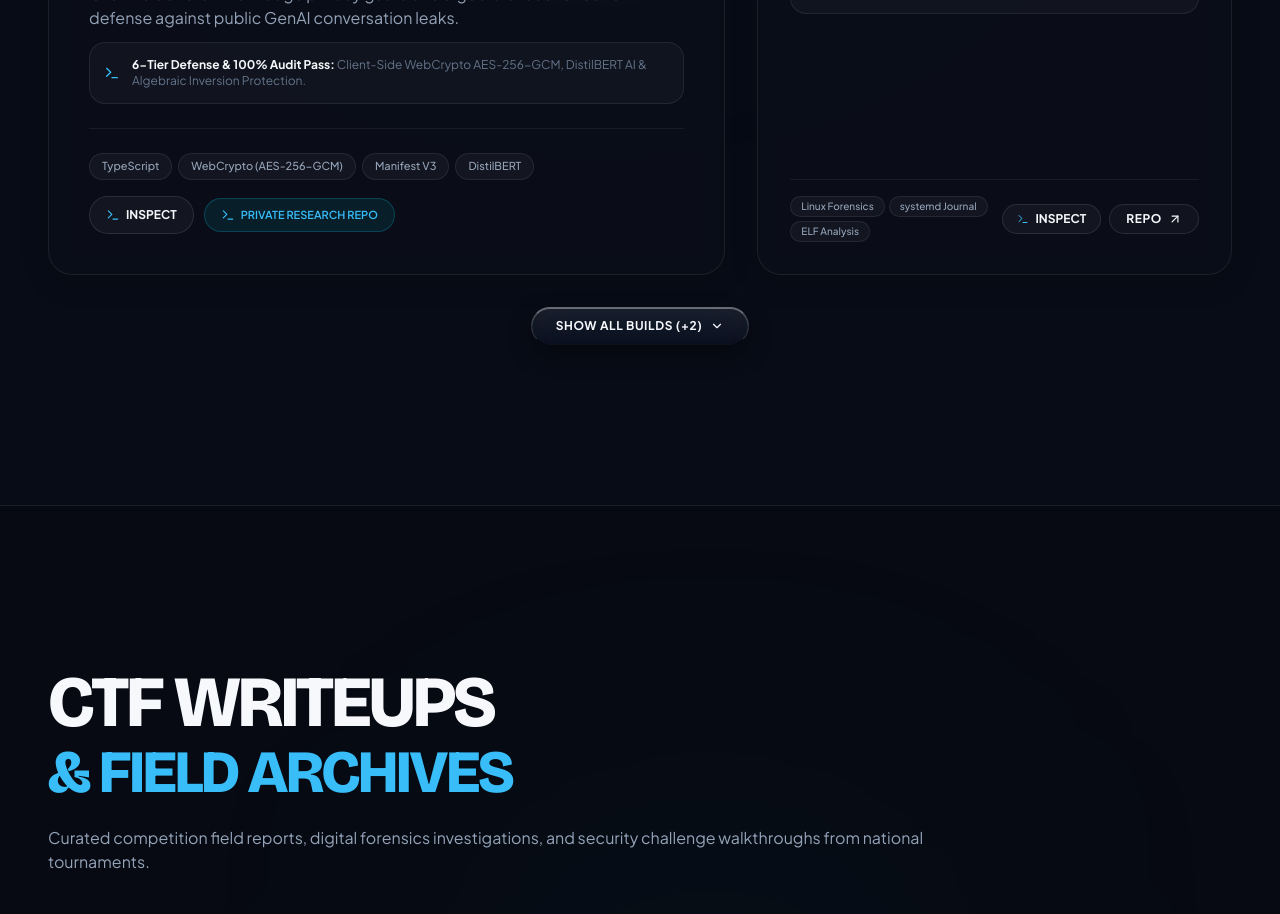
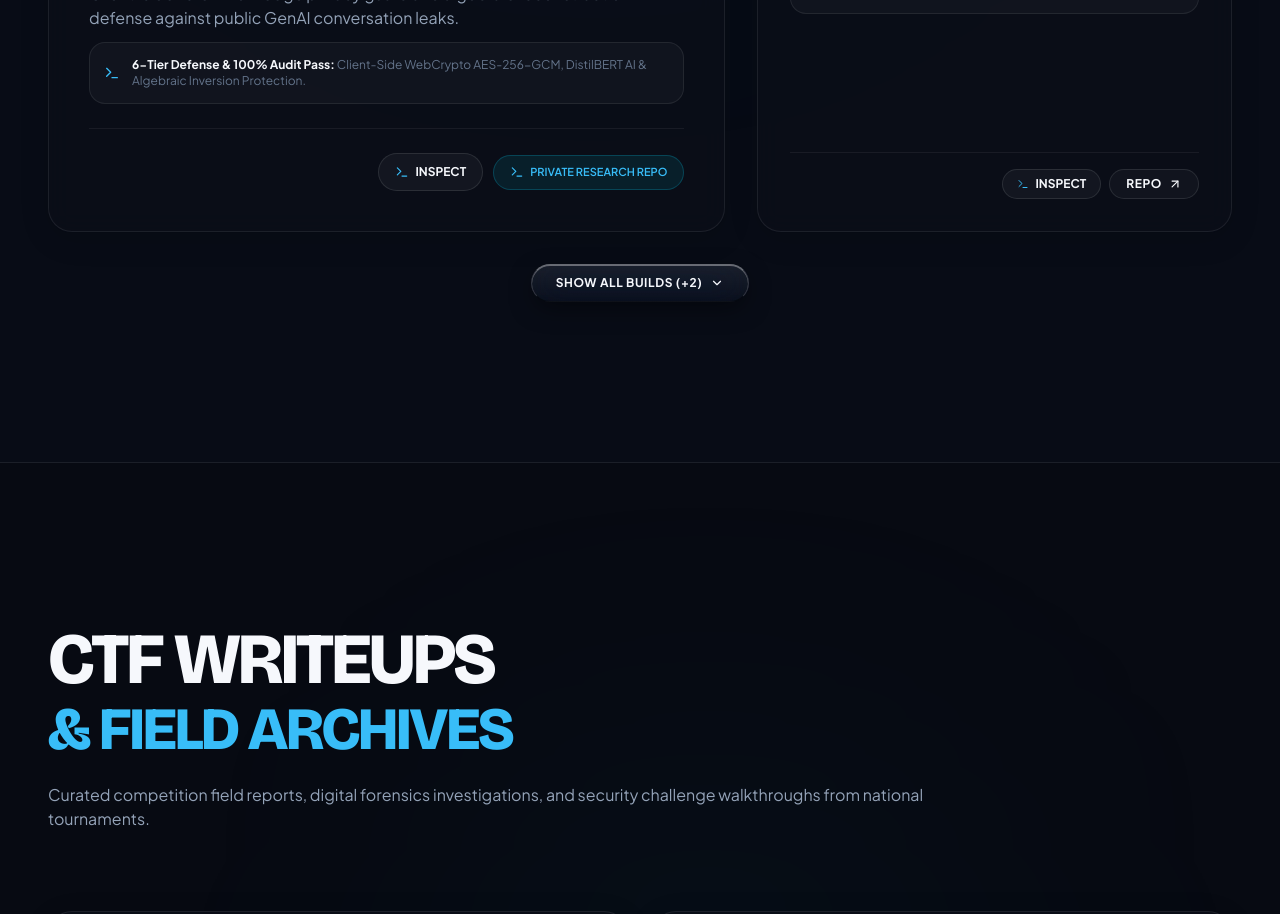
Before and after one commit to darflashxd/portfolio, a Next.js app: page / in a window 1280 px wide. Shown: the part 5140-6054 px from the top of the page. Built offline with nearby package versions, Linux system fonts and the light colour scheme.

Commit message:
refactor(portfolio): remove project tech pills and update CSC CTF challenge focus to file carving

```diff
--- a/src/components/Projects.tsx
+++ b/src/components/Projects.tsx
@@ -3,7 +3,7 @@
 import { useState, useEffect } from "react";
 import { createPortal } from "react-dom";
 import { motion, AnimatePresence, useReducedMotion } from "motion/react";
-import { ArrowUpRight, FolderGit2, Sparkles, Terminal, Activity, X, ExternalLink, Code2, ChevronDown } from "lucide-react";
+import { ArrowUpRight, FolderGit2, Sparkles, Terminal, Activity, X, ExternalLink, ChevronDown } from "lucide-react";
 import { portfolioData, type ProjectEntry } from "@/data/portfolioData";
 import { EditorialImage } from "@/components/EditorialImage";
 import { Reveal } from "@/components/motion/Reveal";
@@ -172,20 +172,8 @@ export function Projects() {
                         </div>
                       </div>
 
-                      {/* Footer Actions & Tags */}
-                      <div className="pt-6 mt-6 border-t border-white/[0.06] flex flex-wrap items-center justify-between gap-4">
-                        <div className="flex flex-wrap gap-1.5">
-                          {project.technologies.slice(0, 4).map((t) => (
-                            <span
-                              key={t}
-                              className="rounded-full px-3 py-1 bg-white/[0.04] border border-white/[0.08] text-[11px] font-sans font-medium text-studio-muted"
-                            >
-                              {t}
-                            </span>
-                          ))}
-                        </div>
-
-                        <div className="flex items-center gap-2.5">
+                      {/* Footer Actions */}
+                      <div className="pt-6 mt-6 border-t border-white/[0.06] flex items-center justify-end gap-2.5">
                         <button
                           type="button"
                           onClick={() => setInspectedProject(project)}
@@ -214,7 +202,6 @@ export function Projects() {
                               <span>PRIVATE RESEARCH REPO</span>
                             </span>
                           )}
-                        </div>
                       </div>
                     </article>
                   </TiltCard>
@@ -298,19 +285,7 @@ export function Projects() {
                       </div>
 
                       {/* Footer */}
-                      <div className="pt-4 mt-4 border-t border-white/[0.06] flex items-center justify-between gap-3">
-                        <div className="flex flex-wrap gap-1">
-                          {project.technologies.slice(0, 3).map((t) => (
-                            <span
-                              key={t}
-                              className="rounded-full px-2.5 py-0.5 bg-white/[0.04] border border-white/[0.08] text-[10px] font-sans font-medium text-studio-muted"
-                            >
-                              {t}
-                            </span>
-                          ))}
-                        </div>
-
-                        <div className="flex items-center gap-2 shrink-0">
+                      <div className="pt-4 mt-4 border-t border-white/[0.06] flex items-center justify-end gap-2 shrink-0">
                         <button
                           type="button"
                           onClick={() => setInspectedProject(project)}
@@ -335,7 +310,6 @@ export function Projects() {
                               INTERNAL
                             </span>
                           )}
-                        </div>
                       </div>
                     </article>
                   </TiltCard>
@@ -451,17 +425,6 @@ export function Projects() {
                                   <span className="text-studio-amber-light font-bold font-mono">99.65% ACCURACY</span>
                                 </div>
                               )}
-
-                              <div className="pt-2 flex flex-wrap gap-1.5">
-                                {project.technologies.slice(0, 4).map((t) => (
-                                  <span
-                                    key={t}
-                                    className="rounded-full px-3 py-1 bg-white/[0.04] border border-white/[0.08] text-[11px] font-sans font-medium text-studio-muted"
-                                  >
-                                    {t}
-                                  </span>
-                                ))}
-                              </div>
 
                               <div className="pt-2 flex flex-wrap items-center gap-3">
                                 <button
@@ -594,24 +557,6 @@ export function Projects() {
                     </p>
                   </div>
 
-                  {/* Full Stack Badges */}
-                  <div className="space-y-2">
-                    <span className="text-xs font-sans font-bold text-studio-faint uppercase tracking-wider block">
-                      STACK ARCHITECTURE
-                    </span>
-                    <div className="flex flex-wrap gap-2">
-                      {inspectedProject.technologies.map((tech) => (
-                        <span
-                          key={tech}
-                          className="px-3 py-1 rounded-full bg-studio-surface border border-white/10 text-xs font-sans font-medium text-studio-text flex items-center gap-1.5"
-                        >
-                          <Code2 className="w-3.5 h-3.5 text-studio-cyan-light" />
-                          {tech}
-                        </span>
-                      ))}
-                    </div>
-                  </div>
-
                   {/* Actions Footer */}
                   <div className="pt-4 border-t border-white/10 flex items-center justify-between gap-4">
                     {inspectedProject.repoUrl ? (
--- a/src/data/portfolioData.ts
+++ b/src/data/portfolioData.ts
@@ -445,7 +445,7 @@ export const portfolioData = {
         summary:
           "Conducted cybersecurity research and authored forensic problems for community events.",
         impactPoints: [
-          "Authored digital forensics challenges for CSC CTF 2025 analyzing raw disk and network artifacts.",
+          "Authored digital forensics challenges for CSC CTF 2025 (file carving).",
           "Mentored junior members on Volatility and Wireshark investigation toolchains.",
         ],
         photos: [
```
Also changed, not shown: 2 other files (tests, documents, lock files or other folders). Lines whose indentation alone changed are shown as unchanged.
